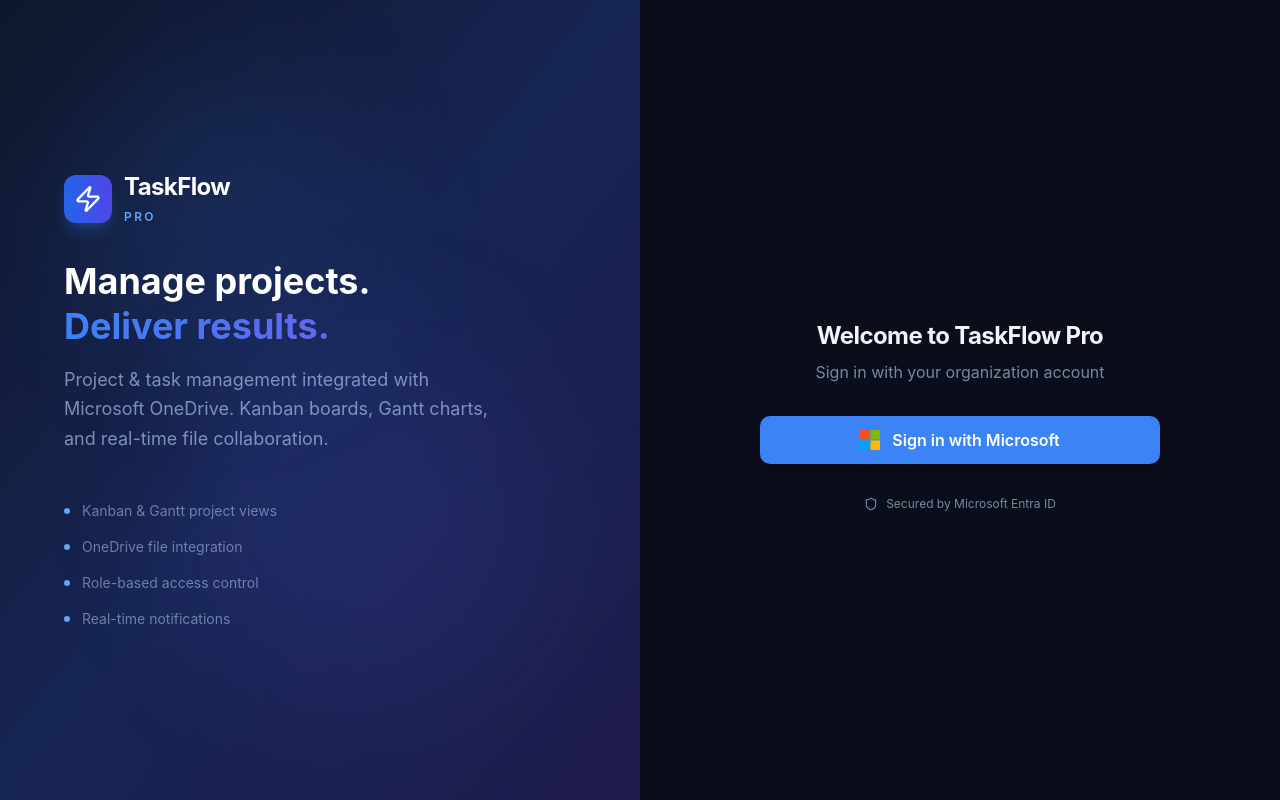
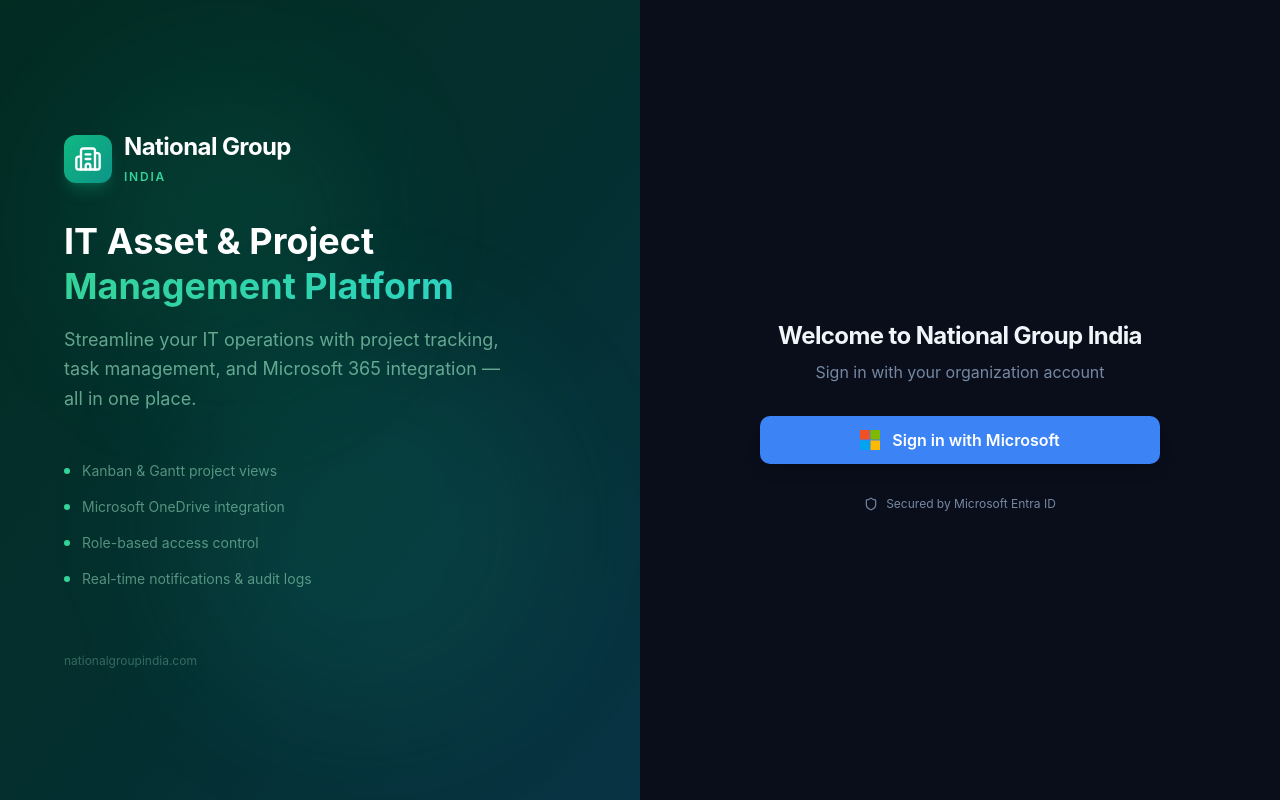
Before and after one commit to balatechn/it-assist-app, a Next.js app: page /login in a window 1280 px wide. Built offline with nearby package versions, Linux system fonts and the light colour scheme.

Commit message:
Rebrand to National Group India + fix OneDrive auth scope

```diff
--- a/src/app/layout.tsx
+++ b/src/app/layout.tsx
@@ -3,9 +3,9 @@
 import "./globals.css"
 
 export const metadata: Metadata = {
-    title: "TaskFlow Pro — Project & Task Management",
-    description: "Modern project management with Microsoft OneDrive integration. Plan, track, and collaborate with your team.",
-    keywords: "project management, task planner, OneDrive, collaboration, kanban",
+    title: "National Group India — IT Asset & Project Management",
+    description: "Enterprise IT asset and project management platform with Microsoft 365 integration. Plan, track, and collaborate.",
+    keywords: "national group india, IT management, project management, task planner, OneDrive, collaboration",
 }
 
 export default function RootLayout({
--- a/src/app/login/page.tsx
+++ b/src/app/login/page.tsx
@@ -4,7 +4,7 @@
 import { signIn } from "next-auth/react"
 import { useSearchParams } from "next/navigation"
 import { Button } from "@/components/ui/button"
-import { Zap, AlertCircle, Shield } from "lucide-react"
+import { AlertCircle, Shield, Building2 } from "lucide-react"
 
 export default function LoginPage() {
     return (
@@ -32,10 +32,10 @@
     return (
         <div className="min-h-screen flex">
             {/* Left panel */}
-            <div className="hidden lg:flex lg:w-1/2 relative overflow-hidden bg-gradient-to-br from-slate-900 via-blue-950 to-indigo-950">
+            <div className="hidden lg:flex lg:w-1/2 relative overflow-hidden bg-gradient-to-br from-emerald-950 via-teal-950 to-cyan-950">
                 <div className="absolute inset-0">
-                    <div className="absolute top-20 left-20 w-72 h-72 bg-blue-500/10 rounded-full blur-3xl animate-pulse" />
-                    <div className="absolute bottom-20 right-20 w-96 h-96 bg-indigo-500/10 rounded-full blur-3xl animate-pulse" style={{ animationDelay: "1s" }} />
+                    <div className="absolute top-20 left-20 w-72 h-72 bg-emerald-500/10 rounded-full blur-3xl animate-pulse" />
+                    <div className="absolute bottom-20 right-20 w-96 h-96 bg-teal-500/10 rounded-full blur-3xl animate-pulse" style={{ animationDelay: "1s" }} />
                 </div>
                 <div className="absolute inset-0 opacity-[0.03]" style={{
                     backgroundImage: "linear-gradient(rgba(255,255,255,0.1) 1px, transparent 1px), linear-gradient(90deg, rgba(255,255,255,0.1) 1px, transparent 1px)",
@@ -43,28 +43,31 @@
                 }} />
                 <div className="relative z-10 flex flex-col justify-center px-16">
                     <div className="flex items-center gap-3 mb-8">
-                        <div className="flex items-center justify-center w-12 h-12 rounded-xl gradient-primary shadow-lg shadow-blue-500/25">
-                            <Zap className="w-7 h-7 text-white" />
+                        <div className="flex items-center justify-center w-12 h-12 rounded-xl bg-gradient-to-br from-emerald-500 to-teal-600 shadow-lg shadow-emerald-500/25">
+                            <Building2 className="w-7 h-7 text-white" />
                         </div>
                         <div>
-                            <h1 className="text-2xl font-bold text-white tracking-tight">TaskFlow</h1>
-                            <span className="text-xs text-blue-400 font-semibold tracking-[0.2em] uppercase">PRO</span>
+                            <h1 className="text-2xl font-bold text-white tracking-tight">National Group</h1>
+                            <span className="text-xs text-emerald-400 font-semibold tracking-[0.15em] uppercase">India</span>
                         </div>
                     </div>
                     <h2 className="text-4xl font-bold text-white leading-tight mb-4">
-                        Manage projects.<br />
-                        <span className="gradient-text">Deliver results.</span>
+                        IT Asset &amp; Project<br />
+                        <span className="bg-gradient-to-r from-emerald-400 to-teal-400 bg-clip-text text-transparent">Management Platform</span>
                     </h2>
-                    <p className="text-lg text-blue-200/60 max-w-md leading-relaxed">
-                        Project &amp; task management integrated with Microsoft OneDrive. Kanban boards, Gantt charts, and real-time file collaboration.
+                    <p className="text-lg text-emerald-200/60 max-w-md leading-relaxed">
+                        Streamline your IT operations with project tracking, task management, and Microsoft 365 integration — all in one place.
                     </p>
                     <div className="mt-12 space-y-4">
-                        {["Kanban & Gantt project views", "OneDrive file integration", "Role-based access control", "Real-time notifications"].map((f, i) => (
+                        {["Kanban & Gantt project views", "Microsoft OneDrive integration", "Role-based access control", "Real-time notifications & audit logs"].map((f, i) => (
                             <div key={i} className="flex items-center gap-3">
-                                <div className="w-1.5 h-1.5 rounded-full bg-blue-400" />
-                                <span className="text-sm text-blue-200/50">{f}</span>
+                                <div className="w-1.5 h-1.5 rounded-full bg-emerald-400" />
+                                <span className="text-sm text-emerald-200/50">{f}</span>
                             </div>
                         ))}
+                    </div>
+                    <div className="mt-16 text-xs text-emerald-200/30">
+                        nationalgroupindia.com
                     </div>
                 </div>
             </div>
@@ -73,17 +76,17 @@
             <div className="flex-1 flex items-center justify-center p-8 bg-background">
                 <div className="w-full max-w-[400px] space-y-8">
                     <div className="lg:hidden flex items-center gap-3 mb-4">
-                        <div className="flex items-center justify-center w-10 h-10 rounded-lg gradient-primary shadow-lg">
-                            <Zap className="w-6 h-6 text-white" />
+                        <div className="flex items-center justify-center w-10 h-10 rounded-lg bg-gradient-to-br from-emerald-500 to-teal-600 shadow-lg">
+                            <Building2 className="w-6 h-6 text-white" />
                         </div>
                         <div>
-                            <span className="text-lg font-bold">TaskFlow</span>
-                            <span className="text-[10px] text-blue-500 font-bold tracking-[0.2em] uppercase ml-1">PRO</span>
+                            <span className="text-lg font-bold">National Group</span>
+                            <span className="text-[10px] text-emerald-600 font-bold tracking-[0.15em] uppercase ml-1">India</span>
                         </div>
                     </div>
 
                     <div className="text-center space-y-2">
-                        <h2 className="text-2xl font-bold tracking-tight">Welcome to TaskFlow Pro</h2>
+                        <h2 className="text-2xl font-bold tracking-tight">Welcome to National Group India</h2>
                         <p className="text-muted-foreground">Sign in with your organization account</p>
                     </div>
 
@@ -94,7 +97,7 @@
                                 <span className="font-medium">Error: {error}</span>
                             </div>
                             {errorDesc && <p className="text-xs opacity-75 pl-6">{errorDesc}</p>}
-                            <p className="text-xs opacity-75 pl-6">Callback: /api/auth/callback/microsoft-entra-id</p>
+                            <p className="text-xs opacity-75 pl-6">Callback: /api/auth/callback/azure-ad</p>
                         </div>
                     )}
 
--- a/src/components/layout/sidebar.tsx
+++ b/src/components/layout/sidebar.tsx
@@ -19,7 +19,7 @@
     Sun,
     ChevronLeft,
     ChevronRight,
-    Zap,
+    Building2,
     Users,
     X,
 } from "lucide-react"
@@ -77,13 +77,13 @@
             >
             {/* Logo */}
             <div className="flex items-center gap-3 px-5 h-16 border-b border-white/5">
-                <div className="flex items-center justify-center w-9 h-9 rounded-lg gradient-primary shadow-lg">
-                    <Zap className="w-5 h-5 text-white" />
+                <div className="flex items-center justify-center w-9 h-9 rounded-lg bg-gradient-to-br from-emerald-500 to-teal-600 shadow-lg">
+                    <Building2 className="w-5 h-5 text-white" />
                 </div>
                 {(!collapsed || mobileSidebarOpen) && (
                     <div className="flex flex-col flex-1">
-                        <span className="text-sm font-bold text-white tracking-tight">TaskFlow</span>
-                        <span className="text-[10px] text-blue-400 font-medium tracking-widest uppercase">PRO</span>
+                        <span className="text-sm font-bold text-white tracking-tight">National Group</span>
+                        <span className="text-[10px] text-emerald-400 font-medium tracking-widest uppercase">India</span>
                     </div>
                 )}
                 {/* Mobile close button */}
--- a/src/lib/auth.ts
+++ b/src/lib/auth.ts
@@ -14,7 +14,7 @@
             tenantId: process.env.AZURE_AD_TENANT_ID!,
             authorization: {
                 params: {
-                    scope: "openid profile email User.Read offline_access",
+                    scope: "openid profile email User.Read Files.ReadWrite.All offline_access",
                 },
             },
         }),
```
Also changed, not shown: public/manifest.json.
